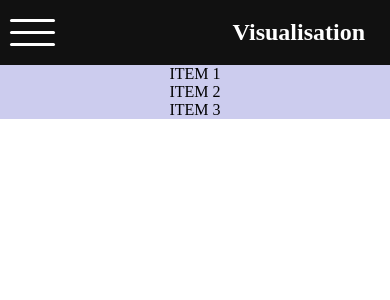
After one commit to mfallevoz/camino, a PHP site: page /visualization.php in a window 390 px wide. The commit adds this page. Shown: the top 300 px of the page. Run offline with PHP 8.4, Linux system fonts and the light colour scheme.

Commit message:
add(visualization): add responsive visualization page

```diff
--- a/index.php
+++ b/index.php
@@ -10,7 +10,7 @@
   <body>
     <nav class="navbar" role="navigation">
       <ul class="navbar__links">
-        <li class="navbar__link"><a href="dashboard.php">Dashboard</a></li>
+        <li class="navbar__link"><a href="index.php">Dashboard</a></li>
         <li class="navbar__link"><a href="visualization.php">Visualization</a></li>
       </ul>
       <button class="burger">
--- /dev/null
+++ b/visualization.php
@@ -0,0 +1,31 @@
+<!DOCTYPE html>
+<html lang="en">
+<head>
+    <meta charset="UTF-8">
+    <meta http-equiv="X-UA-Compatible" content="IE=edge">
+    <meta name="viewport" content="width=device-width, initial-scale=1.0">
+    <link rel="stylesheet" href="style.css">
+    <title>Visualization</title>
+</head>
+<body>
+    <nav class="navbar" role="navigation">
+      <ul class="navbar__links">
+        <li class="navbar__link"><a href="index.php">Dashboard</a></li>
+        <li class="navbar__link"><a href="visualization.php">Visualization</a></li>
+      </ul>
+      <button class="burger">
+        <span class="bar"></span>
+      </button>
+      <h1>Visualisation</h1>
+    </nav>
+
+    <div class="container">
+        <div class="visualizer">
+            <div class="item item1">ITEM 1</div>
+            <div class="item item2">ITEM 2</div>
+            <div class="item item3">ITEM 3</div>
+        </div>
+    </div>
+</body>
+<script src="menu.js"></script>
+</html>
```
